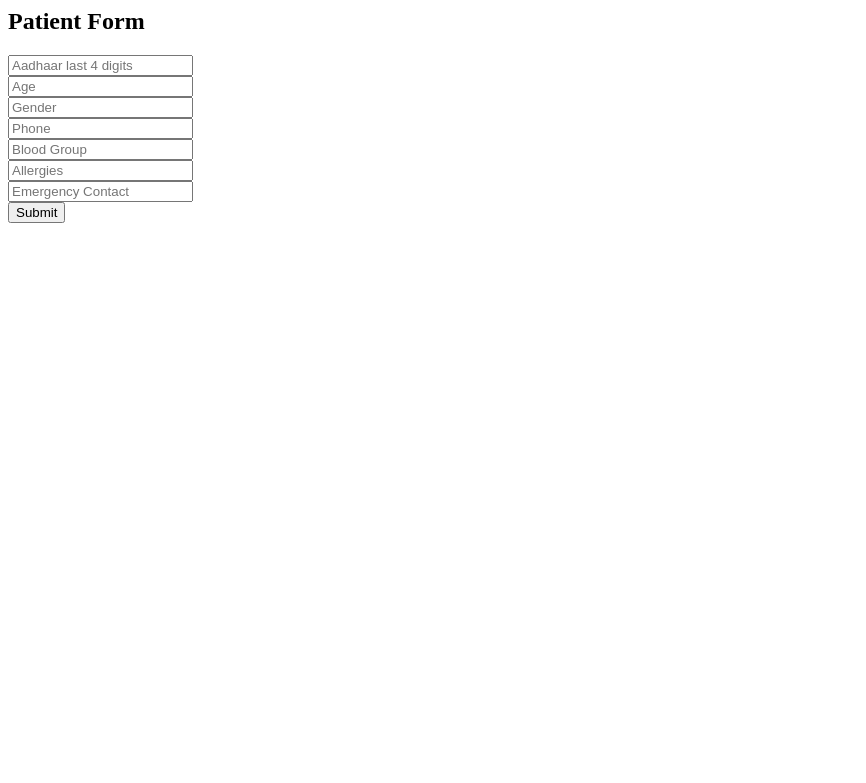
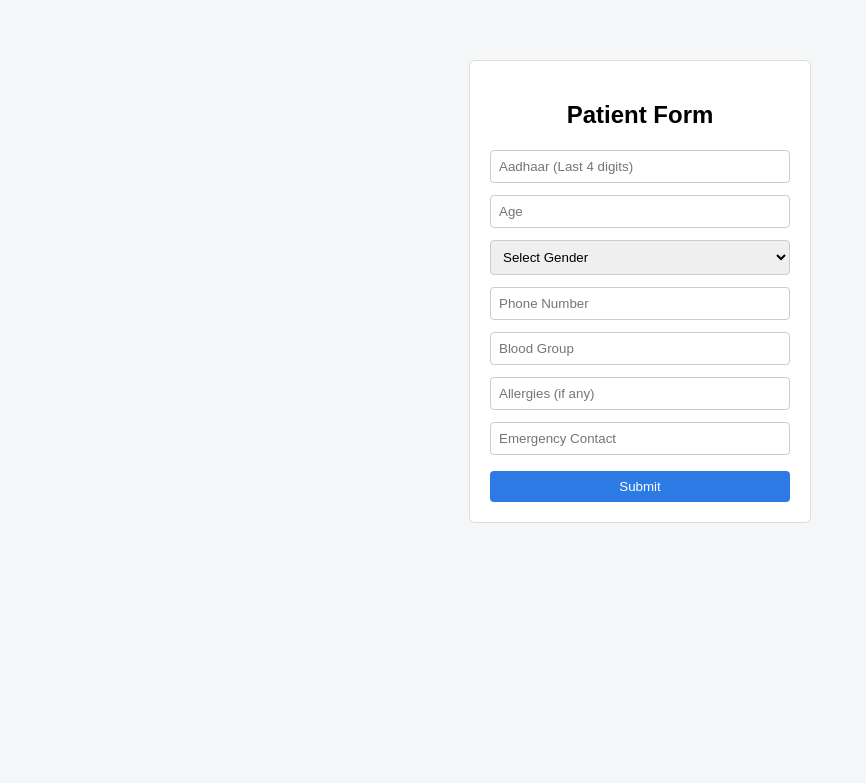
Before and after one commit to dishasuvarna/django-myproject, a Django app: page /patient-form/ in a window 1280 px wide. Shown: the top 783 px of the page, without its empty margins (0-866 px from the left). Run offline with Django 5.2, Linux system fonts and the light colour scheme; the visitor is signed in with stand-in values (Sample User, id 1); data that the repository does not hold is empty.

Commit message:
Fix authentication, enforce doctor-only access, improve patient flow and QR generation.

```diff
--- a/templates/patient_form.html
+++ b/templates/patient_form.html
@@ -1,19 +1,93 @@
+<!DOCTYPE html>
+<html>
+<head>
+    <title>Patient Form</title>
+
+    <style>
+        body {
+            font-family: Arial, sans-serif;
+            background-color: #f4f6f8;
+        }
+
+        .container {
+            width: 300px;
+            margin: 60px auto;
+            padding: 20px;
+            background: #ffffff;
+            border: 1px solid #ddd;
+            border-radius: 6px;
+        }
+
+        h2 {
+            text-align: center;
+            margin-bottom: 15px;
+        }
+
+        input, select {
+            width: 100%;
+            padding: 8px;
+            margin: 6px 0;
+            border: 1px solid #ccc;
+            border-radius: 4px;
+            box-sizing: border-box;
+        }
+
+        button {
+            width: 100%;
+            padding: 8px;
+            margin-top: 10px;
+            background-color: #2c7be5;
+            color: white;
+            border: none;
+            border-radius: 4px;
+            cursor: pointer;
+        }
+
+        button:hover {
+            background-color: #1a5edb;
+        }
+
+        .error {
+            color: red;
+            text-align: center;
+            margin-top: 10px;
+        }
+    </style>
+</head>
+
+<body>
+
+<div class="container">
+
     <h2>Patient Form</h2>
 
     <form method="POST">
         {% csrf_token %}
 
-<input name="aadhaar" placeholder="Aadhaar last 4 digits"><br>
-<input name="age" placeholder="Age"><br>
-<input name="gender" placeholder="Gender"><br>
-<input name="phone" placeholder="Phone"><br>
-<input name="blood_group" placeholder="Blood Group"><br>
-<input name="allergies" placeholder="Allergies"><br>
-<input name="emergency_contact" placeholder="Emergency Contact"><br>
+        <input type="text" name="aadhaar" placeholder="Aadhaar (Last 4 digits)" required>
+        <input type="number" name="age" placeholder="Age" required>
+
+        <!-- ✅ Gender Dropdown Added -->
+        <select name="gender" required>
+            <option value="">Select Gender</option>
+            <option>Male</option>
+            <option>Female</option>
+            <option>Other</option>
+        </select>
+
+        <input type="tel" name="phone" placeholder="Phone Number" required>
+        <input type="text" name="blood_group" placeholder="Blood Group">
+        <input type="text" name="allergies" placeholder="Allergies (if any)">
+        <input type="tel" name="emergency_contact" placeholder="Emergency Contact">
 
         <button type="submit">Submit</button>
     </form>
 
     {% if error %}
-<p style="color:red;">{{ error }}</p>
+    <p class="error">{{ error }}</p>
     {% endif %}
+
+</div>
+
+</body>
+</html>
```
Also changed, not shown: templates/doctor_login.html (+66 -4 lines), 1 other file. Lines whose indentation alone changed are shown as unchanged.
